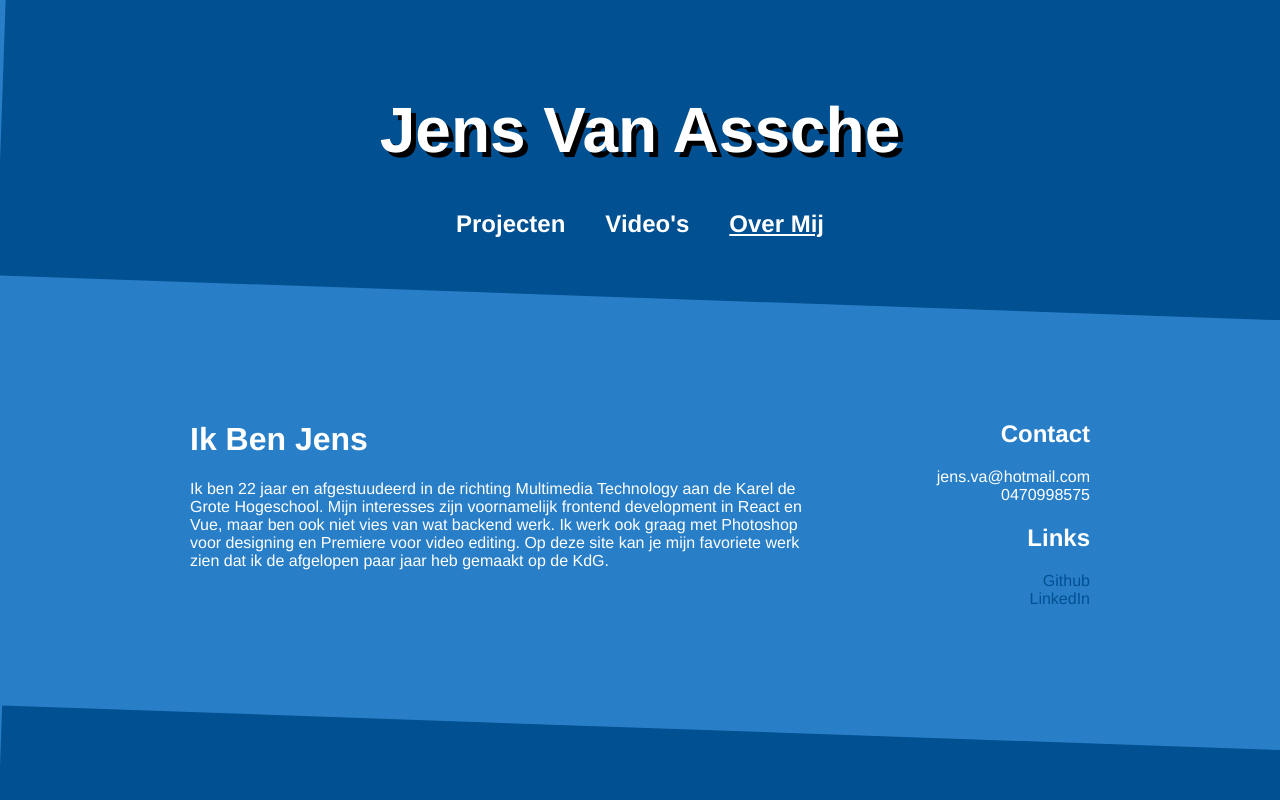
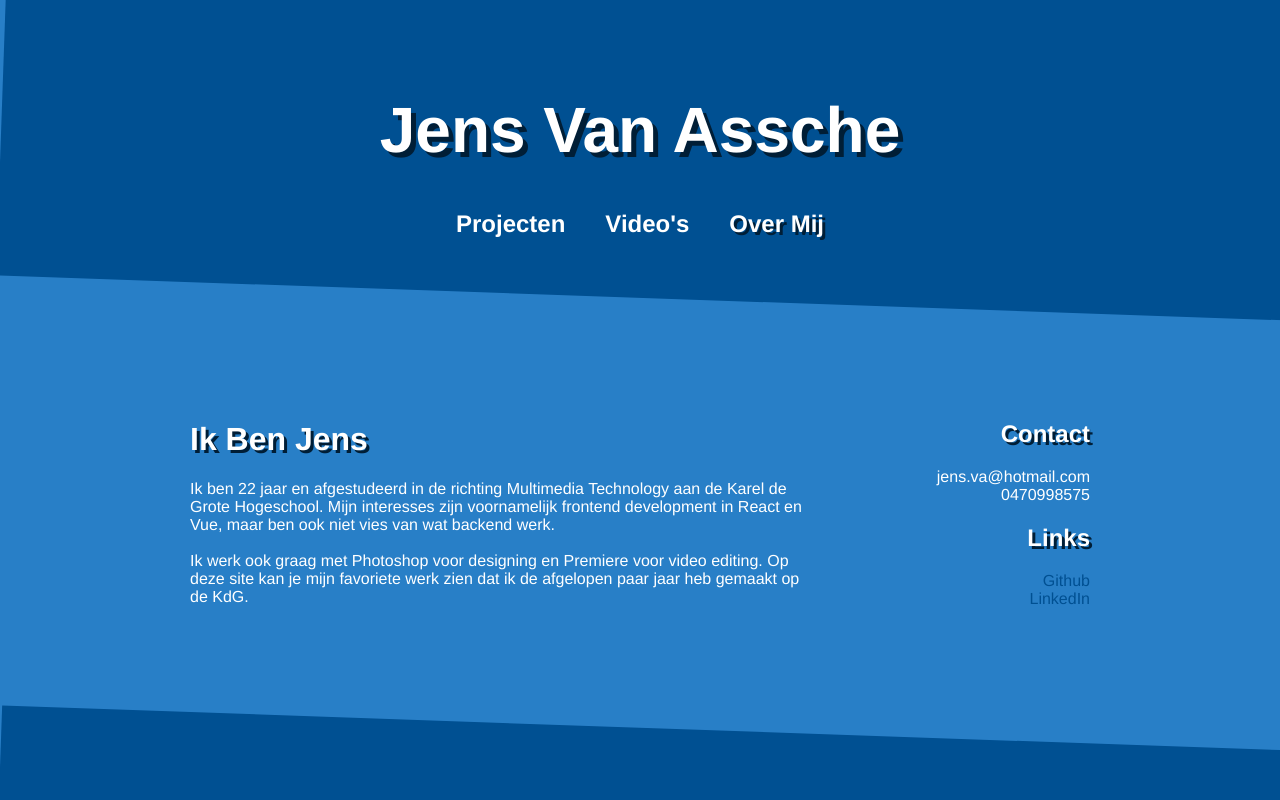
Before and after one commit to JensVanAssche/portfolio, a Vue app: page /contact in a window 1280 px wide. Shown: the top 800 px of the page. Built offline with nearby package versions, Linux system fonts and the light colour scheme.

Commit message:
more changes

```diff
--- a/src/App.vue
+++ b/src/App.vue
@@ -41,7 +41,7 @@ body {
   padding-bottom: 50px;
   h1 {
     font-size: 4rem;
-    text-shadow: 5px 5px 0px #000000;
+    text-shadow: 5px 5px 0px #001e36;
   }
   a {
     font-weight: bold;
@@ -51,10 +51,11 @@ body {
     text-decoration: none;
     &.router-link-exact-active {
       color: #ffffff;
-      text-decoration: underline;
+      text-shadow: 3px 3px 0px #001e36;
     }
     &:hover {
-      text-decoration: underline;
+      transition: 0.1s;
+      text-shadow: 3px 3px 0px #001e36;
     }
   }
   .blue-background {
--- a/src/components/Project.vue
+++ b/src/components/Project.vue
@@ -72,7 +72,7 @@ export default {
   h2 {
     font-size: 2rem;
     margin-top: 15px;
-    text-shadow: 3px 3px 0px #000000;
+    text-shadow: 3px 3px 0px #001e36;
   }
 
   .links {
--- a/src/components/Video.vue
+++ b/src/components/Video.vue
@@ -42,7 +42,7 @@ export default {
   h2 {
     font-size: 2rem;
     margin-top: 15px;
-    text-shadow: 3px 3px 0px #000000;
+    text-shadow: 3px 3px 0px #001e36;
   }
 }
 </style>
--- a/src/views/Contact.vue
+++ b/src/views/Contact.vue
@@ -2,7 +2,11 @@
   <div class="contact">
     <div>
       <h1>Ik Ben Jens</h1>
-      <p>Ik ben 22 jaar en afgestuudeerd in de richting Multimedia Technology aan de Karel de Grote Hogeschool. Mijn interesses zijn voornamelijk frontend development in React en Vue, maar ben ook niet vies van wat backend werk. Ik werk ook graag met Photoshop voor designing en Premiere voor video editing. Op deze site kan je mijn favoriete werk zien dat ik de afgelopen paar jaar heb gemaakt op de KdG.</p>
+      <p>
+        Ik ben 22 jaar en afgestudeerd in de richting Multimedia Technology aan de Karel de Grote Hogeschool. Mijn interesses zijn voornamelijk frontend development in React en Vue, maar ben ook niet vies van wat backend werk.
+        <br />
+        <br />Ik werk ook graag met Photoshop voor designing en Premiere voor video editing. Op deze site kan je mijn favoriete werk zien dat ik de afgelopen paar jaar heb gemaakt op de KdG.
+      </p>
     </div>
     <div>
       <h2>Contact</h2>
@@ -36,6 +40,13 @@ export default {
     width: 30%;
     text-align: right;
   }
+  h1 {
+    font-size: 2rem;
+    text-shadow: 3px 3px 0px #001e36;
+  }
+  h2 {
+    text-shadow: 3px 3px 0px #001e36;
+  }
   a {
     color: #005092;
     text-decoration: none;
```
